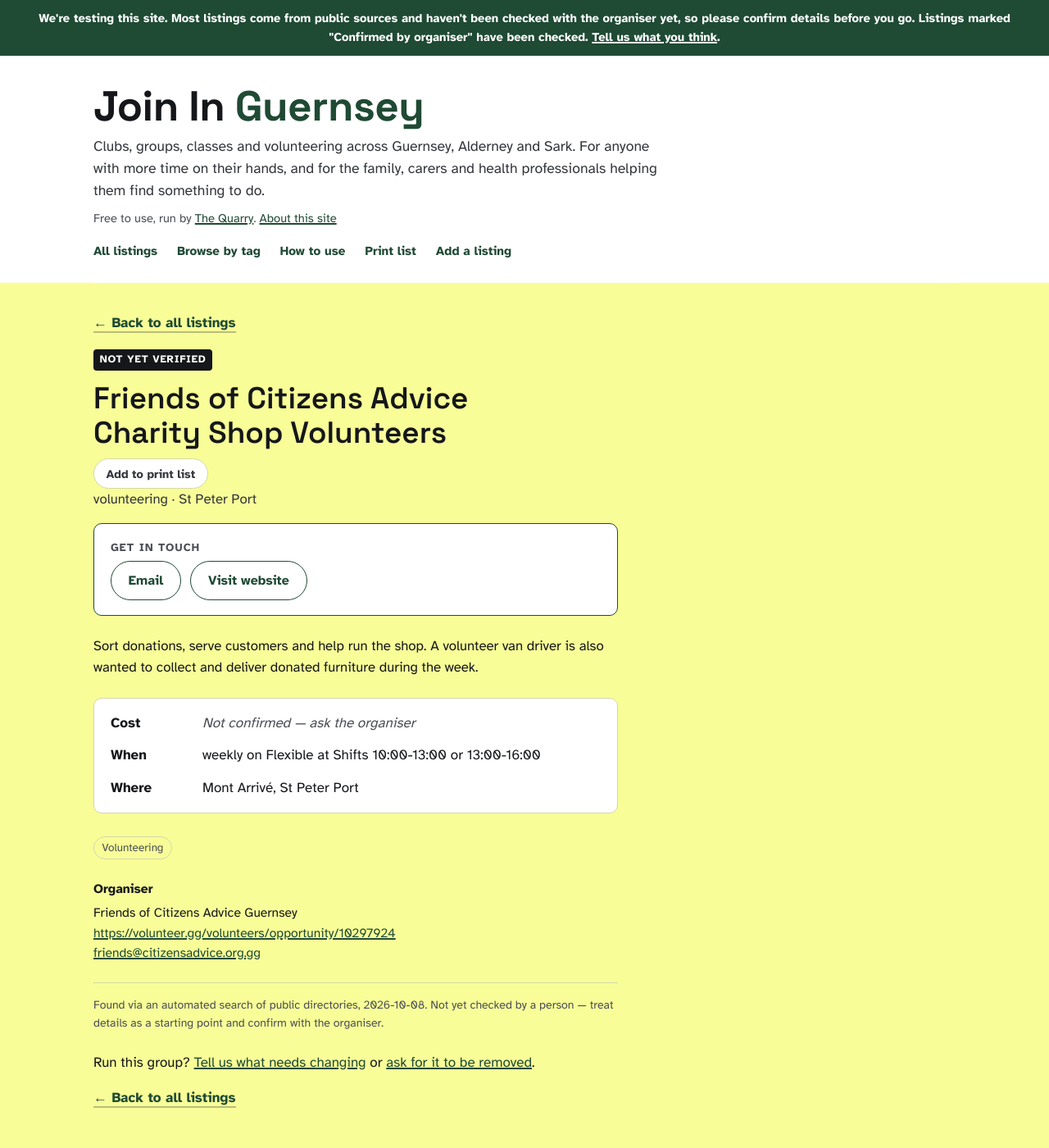
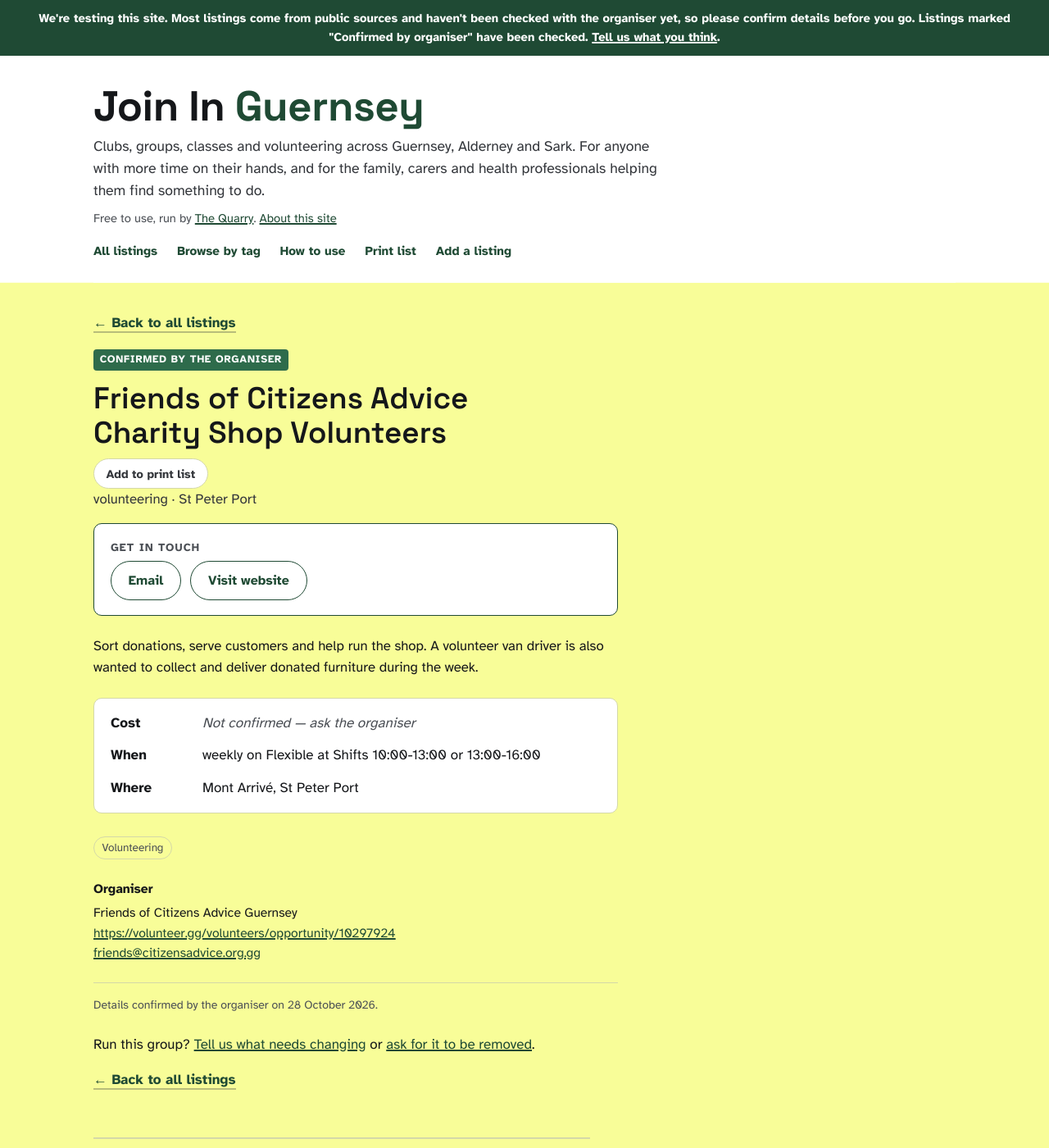
Before and after one commit to active-seniors/active-seniors.github.io, a Jekyll site: the page built from _listings/friends-of-citizens-advice-charity-shop-volunteers.md, in a window 1280 px wide and 1400 px high. Shown: the whole window at 82% size. Built offline with Jekyll 4.4.1, drawn with Linux system fonts in a browser that asks for light colours.

Commit message:
Friends of Citizens Advice: confirmed by organiser
Co-Authored-By: Claude Opus 5.5 <noreply@anthropic.com>
Claude-Session: https://claude.ai/code/session_01AumRmWkicfMX1Y7C5fLeSN

```diff
--- a/_listings/friends-of-citizens-advice-charity-shop-volunteers.md
+++ b/_listings/friends-of-citizens-advice-charity-shop-volunteers.md
@@ -22,12 +22,15 @@ verification:
   verified_date: ''
   review_due: ''
   last_pr: ''
+  confirmed_by_organiser: '2026-10-28'
+  confirmed_via: email
 discovery:
   source_url: https://volunteer.gg/volunteers/opportunity/10297924
   scraped_date: '2026-10-08'
   notes:
   - From a live volunteer.gg opportunity, 8 Oct 2026. Roles are posted by the organisation;
     register on volunteer.gg to apply.
+  - 'Organiser reply 2026-10-28 (email): listing confirmed correct, no changes.'
 ---
 
 Sort donations, serve customers and help run the shop. A volunteer van driver is also wanted to collect and deliver donated furniture during the week.
```
